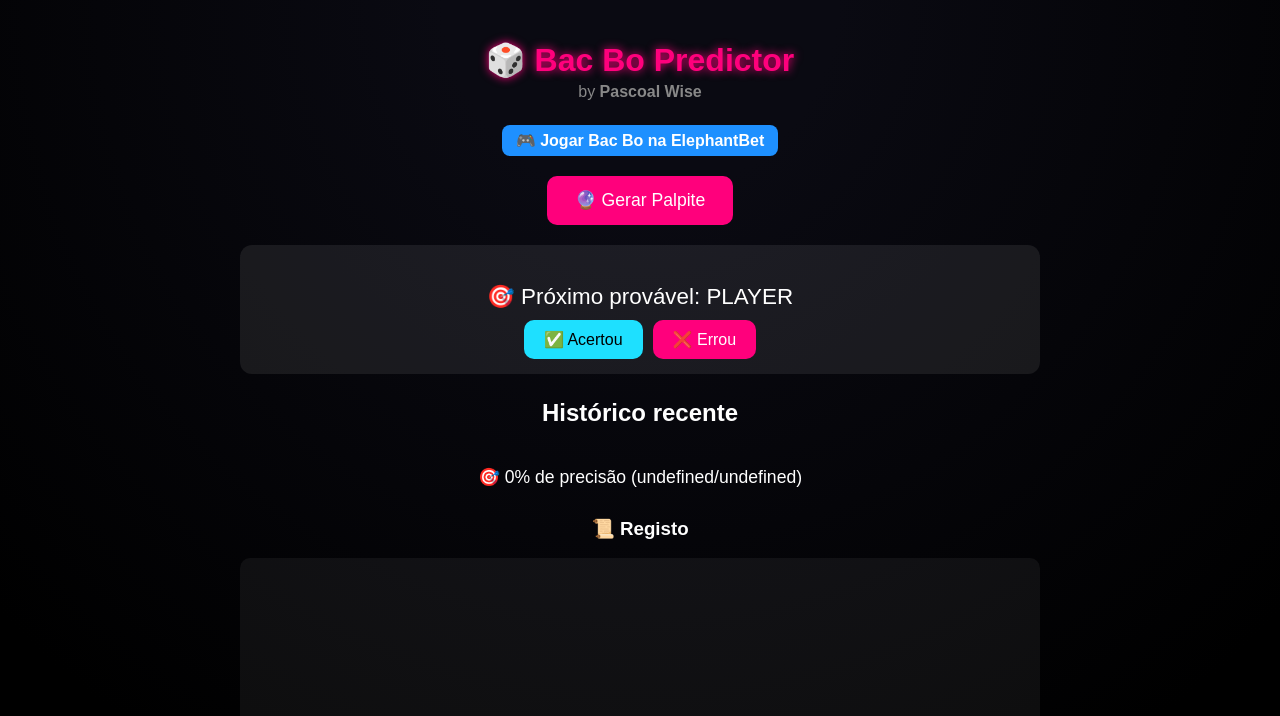
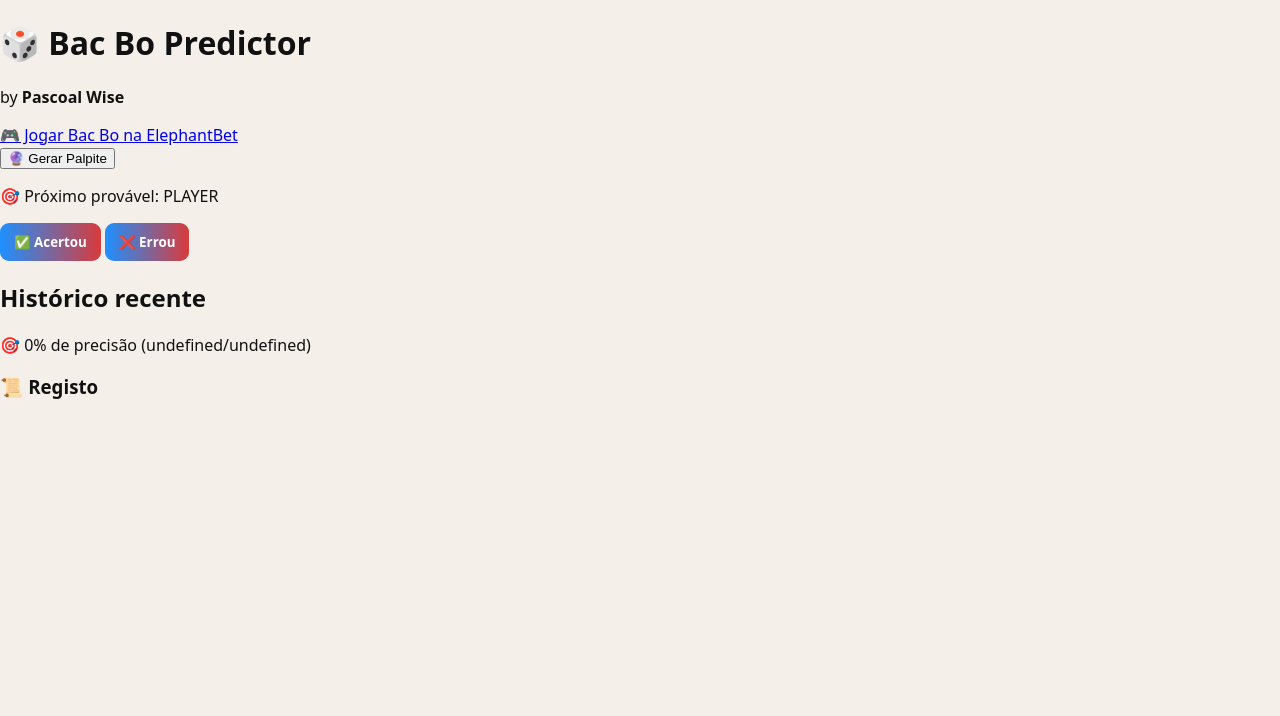
Before and after one commit to Pascoalwise01/pwisepredictor, a website: page public/index.html in a window 1280 px wide. Both pictures are taken after a click on the button "🔮 Gerar Palpite". Drawn offline with Linux system fonts and the light colour scheme.

Commit message:
Update style.css

```diff
--- a/public/style.css
+++ b/public/style.css
@@ -1,152 +1,41 @@
-body {
-  background: radial-gradient(circle at top, #0a0a12 20%, #000 90%);
-  color: #fff;
-  font-family: "Poppins", sans-serif;
-  margin: 0;
-  padding: 0;
-  text-align: center;
+:root{
+  --bg:#f4efe9;
+  --panel:#120816;
+  --blue:#1e90ff;    /* player */
+  --red:#d93b3b;     /* banker */
+  --gold:#cfa83d;    /* tie */
+  --muted:#9b8aa3;
 }
-
-.container {
-  max-width: 800px;
-  margin: 0 auto;
-  padding: 20px;
-}
-
-.title {
-  font-size: 2rem;
-  margin-bottom: 0;
-  color: #ff007c;
-  text-shadow: 0 0 10px #ff007c;
-}
-
-.subtitle {
-  margin-top: 4px;
-  color: #888;
-}
-
-.play-link {
-  display: inline-block;
-  margin-top: 8px;
-  padding: 6px 14px;
-  border-radius: 8px;
-  background: #1e90ff;
-  color: #fff;
-  text-decoration: none;
-  font-weight: 600;
-  transition: 0.3s;
-}
-.play-link:hover {
-  background: #00b7ff;
-}
-
-.btn-generate {
-  margin-top: 20px;
-  padding: 14px 28px;
-  font-size: 1.1rem;
-  background: #ff007c;
-  color: white;
-  border: none;
-  border-radius: 10px;
-  cursor: pointer;
-  transition: 0.3s;
-}
-.btn-generate:hover {
-  transform: scale(1.05);
-  background: #ff33a6;
-}
-
-.box {
-  background: rgba(255, 255, 255, 0.08);
-  border-radius: 12px;
-  margin-top: 20px;
-  padding: 15px;
-}
-
-.prediction-text {
-  font-size: 1.4rem;
-  margin-bottom: 10px;
-}
-
-.feedback, .manual-options {
-  display: flex;
-  justify-content: center;
-  gap: 10px;
-}
-
-.btn {
-  padding: 10px 20px;
-  font-size: 1rem;
-  border-radius: 10px;
-  border: none;
-  cursor: pointer;
-  transition: 0.3s;
-}
-
-.btn.success {
-  background: #1ee0ff;
-  color: #000;
-}
-.btn.success:hover {
-  background: #5df4ff;
-}
-
-.btn.danger {
-  background: #ff007c;
-  color: #fff;
-}
-.btn.danger:hover {
-  background: #ff3399;
-}
-
-.btn.realBtn {
-  font-weight: 600;
-}
-.btn[data-val="PLAYER"] {
-  background: #1ee0ff;
-}
-.btn[data-val="BANKER"] {
-  background: #ff007c;
-}
-.btn[data-val="TIE"] {
-  background: #ffea00;
-  color: #000;
-}
-
-.history-section {
-  margin-top: 25px;
-}
-.history-grid {
-  display: grid;
-  grid-template-columns: repeat(auto-fit, minmax(80px, 1fr));
-  gap: 6px;
-  margin-top: 10px;
-}
-.history-item {
-  background: rgba(255, 255, 255, 0.1);
-  border-radius: 8px;
-  padding: 8px 0;
-  font-weight: 600;
-  text-transform: uppercase;
-}
-
-.stats-section {
-  margin-top: 20px;
-  font-size: 1.1rem;
-}
-
-.log-section {
-  margin-top: 30px;
-}
-.log-area {
-  height: 150px;
-  overflow-y: auto;
-  background: rgba(255,255,255,0.05);
-  border-radius: 10px;
-  padding: 10px;
-  font-size: 0.9rem;
-  text-align: left;
-}
-.hidden {
-  display: none;
-  }
+*{box-sizing:border-box}
+body{margin:0;font-family:Poppins,system-ui,Segoe UI,Roboto,Helvetica,Arial;background:var(--bg);color:#111}
+.topbar{display:flex;justify-content:space-between;align-items:center;padding:14px 20px;background:linear-gradient(90deg,var(--blue),var(--red));color:#fff}
+.topbar .brand h1{margin:0;font-size:1.4rem}
+.topbar .brand .by{margin:0;font-size:0.9rem;opacity:0.9}
+.playlink{background:rgba(255,255,255,0.14);padding:8px 12px;border-radius:8px;color:#fff;text-decoration:none}
+.main{max-width:980px;margin:18px auto;padding:12px}
+.card{background:#120816;color:#fff;padding:14px;border-radius:12px;margin-bottom:16px;box-shadow:0 10px 30px rgba(0,0,0,0.12)}
+.muted{color:var(--muted)}
+textarea{width:100%;padding:10px;border-radius:8px;border:none;background:rgba(255,255,255,0.03);color:#fff;min-height:110px}
+.row{display:flex;gap:8px;align-items:center;margin-top:10px;flex-wrap:wrap}
+.select, input[type=text], input[type=number], textarea, .btn { font-family:inherit }
+.select{padding:8px;border-radius:8px;background:rgba(255,255,255,0.03);color:#fff;border:none}
+.btn{background:linear-gradient(90deg,var(--blue),var(--red));border:none;color:#fff;padding:10px 14px;border-radius:9px;cursor:pointer;font-weight:700}
+.btn.warn{background:#333}
+.btn.primary{padding:12px 20px}
+.center{text-align:center}
+.hidden{display:none}
+.predictionBox{margin-top:12px;padding:12px;border-radius:10px;background:rgba(255,255,255,0.03)}
+.predictionText{font-size:1.4rem;color:var(--gold);text-shadow:0 0 10px rgba(255,200,120,0.12)}
+.feedbackRow{display:flex;gap:10px;justify-content:center;margin-top:10px}
+.ok{background:var(--blue)}
+.bad{background:var(--red)}
+.manualRealBox{margin-top:10px;padding:12px;border-radius:8px;background:rgba(255,255,255,0.02)}
+.stats table{width:100%;border-collapse:collapse;margin-top:10px}
+.stats th,.stats td{padding:8px;border-bottom:1px solid rgba(255,255,255,0.03)}
+.historyGrid{display:flex;flex-wrap:wrap;gap:6px;padding:8px;background:rgba(255,255,255,0.02);border-radius:8px;max-height:220px;overflow:auto}
+.pill{padding:6px 8px;border-radius:8px;color:#fff;font-weight:700}
+.pill.P{background:var(--blue)}
+.pill.B{background:var(--red)}
+.pill.T{background:var(--gold);color:#1b1200}
+.logArea{height:140px;overflow:auto;padding:8px;background:rgba(255,255,255,0.02);border-radius:8px;text-align:left;font-size:0.9rem}
+.footer{padding:12px;text-align:center;color:#333;margin-top:12px}
```
